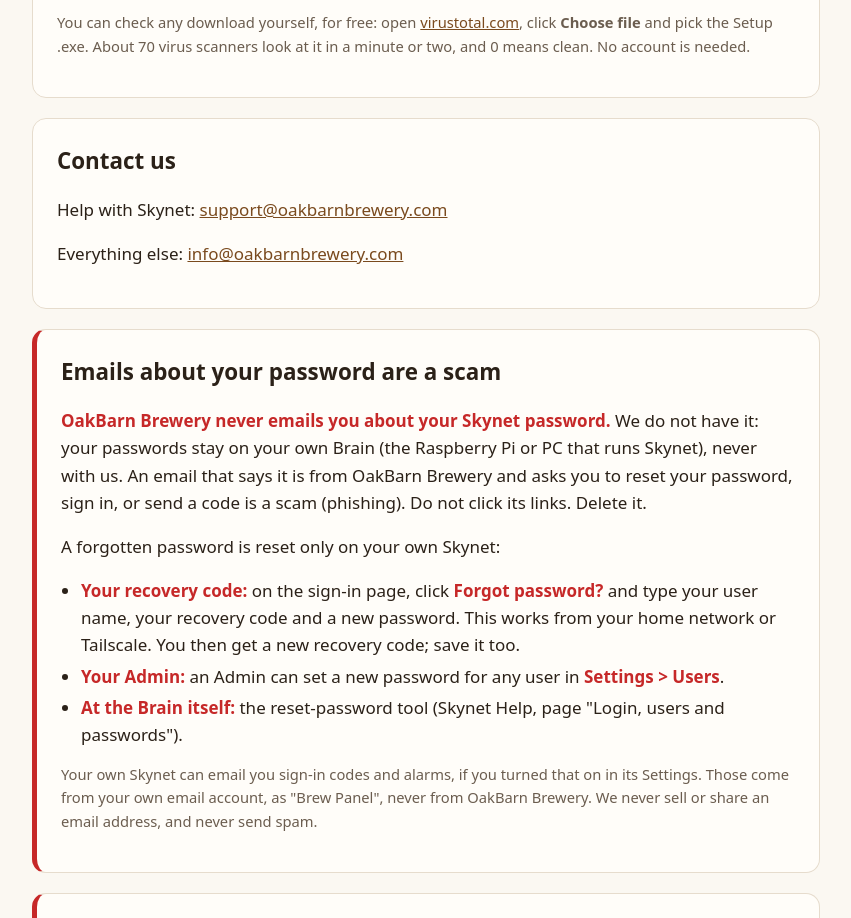
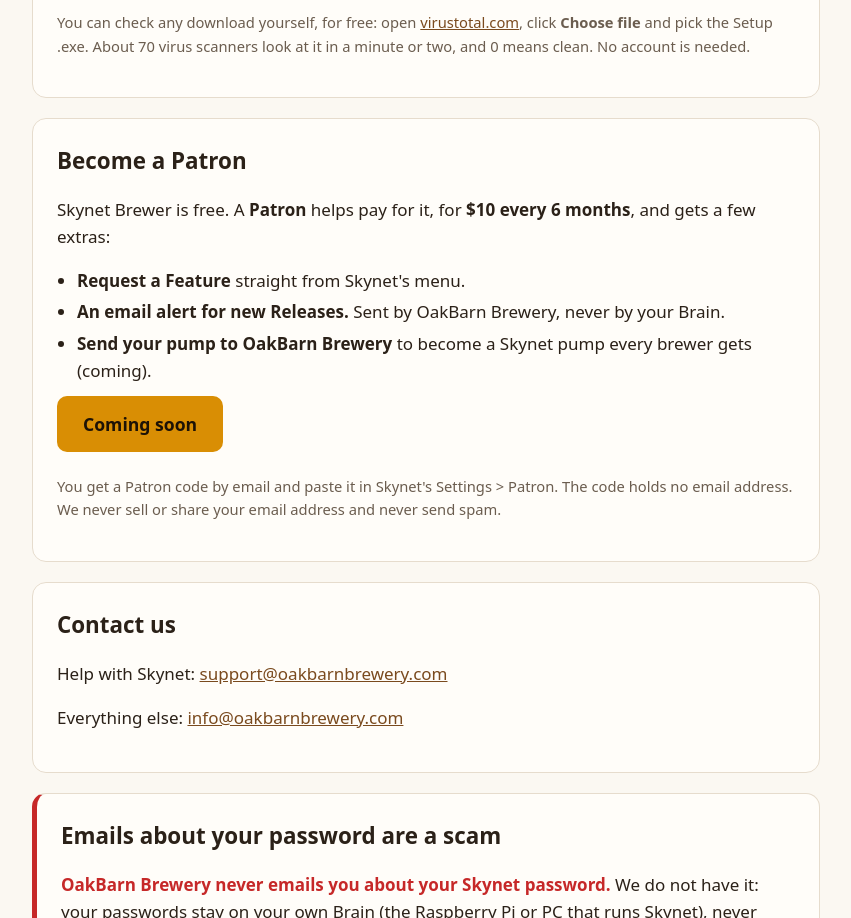
Before and after one commit to oakbarn/oakbarnbrewery.com, a plain HTML site: page index.html in a window 1280 px wide. Shown: the part 1051-1969 px from the top of the page, without its empty margins (214-1065 px from the left). Drawn offline with Linux system fonts and the light colour scheme.

Commit message:
Become a Patron section (coming soon), for Skynet's Settings > Patron link
Co-Authored-By: Claude Opus 5.5 <noreply@anthropic.com>
Claude-Session: https://claude.ai/code/session_012LFz6eSrFP34xDnH54RcZc

```diff
--- a/index.html
+++ b/index.html
@@ -64,6 +64,18 @@
     <p class="small">You can check any download yourself, for free: open <a href="https://www.virustotal.com" target="_blank" rel="noopener">virustotal.com</a>, click <strong>Choose file</strong> and pick the Setup .exe. About 70 virus scanners look at it in a minute or two, and 0 means clean. No account is needed.</p>
   </section>
 
+  <section id="patron">
+    <h2>Become a Patron</h2>
+    <p>Skynet Brewer is free. A <strong>Patron</strong> helps pay for it, for <strong>$10 every 6 months</strong>, and gets a few extras:</p>
+    <ul class="more">
+      <li><strong>Request a Feature</strong> straight from Skynet's menu.</li>
+      <li><strong>An email alert for new Releases.</strong> Sent by OakBarn Brewery, never by your Brain.</li>
+      <li><strong>Send your pump to OakBarn Brewery</strong> to become a Skynet pump every brewer gets (coming).</li>
+    </ul>
+    <p class="btn" style="cursor:default">Coming soon</p>
+    <p class="small">You get a Patron code by email and paste it in Skynet's Settings &gt; Patron. The code holds no email address. We never sell or share your email address and never send spam.</p>
+  </section>
+
   <section id="contact">
     <h2>Contact us</h2>
     <p>Help with Skynet: <a href="mailto:support@oakbarnbrewery.com">support@oakbarnbrewery.com</a></p>
```
